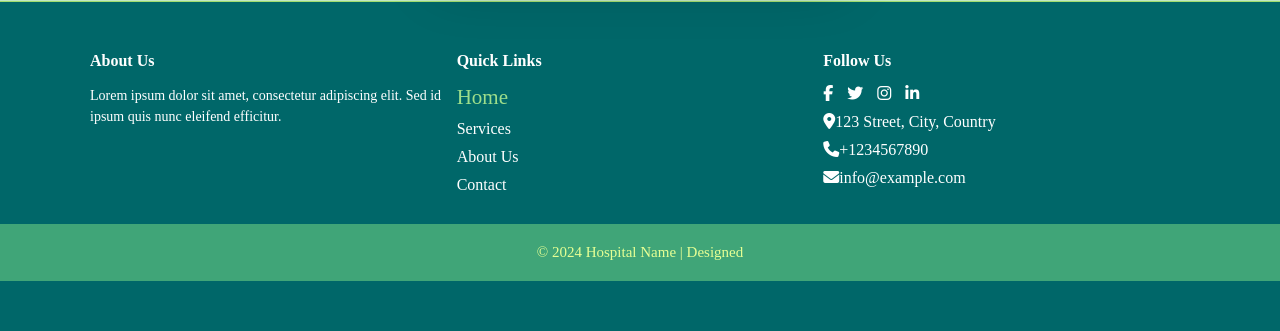
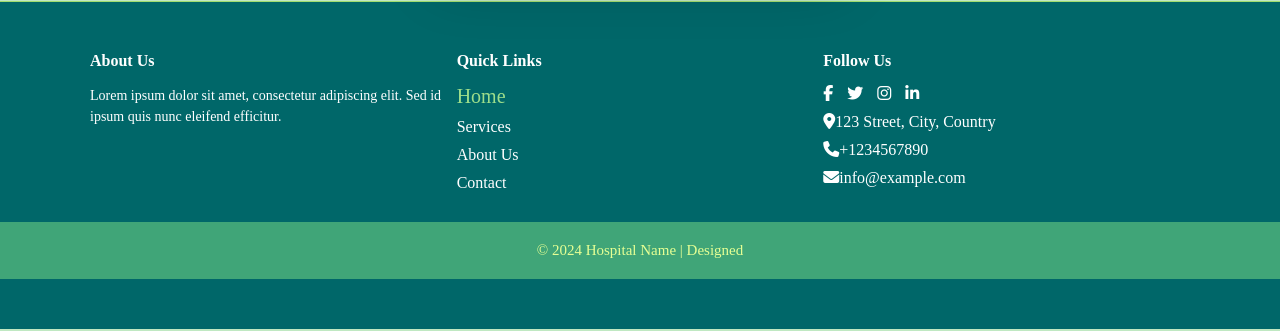
Before and after one commit to Avinashkr2001/HMS, a Django app: page /doctor/ in a window 1280 px wide, with the pointer over the restyled element. Shown: the part 704-1035 px from the top of the page. Run offline with Django 5.2, Linux system fonts and the light colour scheme; some libraries are stand-ins or nearby versions.

Commit message:
css update

```diff
--- a/HMS/patient/static/style.css
+++ b/HMS/patient/static/style.css
@@ -178,7 +178,7 @@
 
 .footer-col ul li a:hover {
     color: #9DDE8B;
-    font-size: 21px;
+    font-size: 20px;
 }
 
 .social-links li {
```
